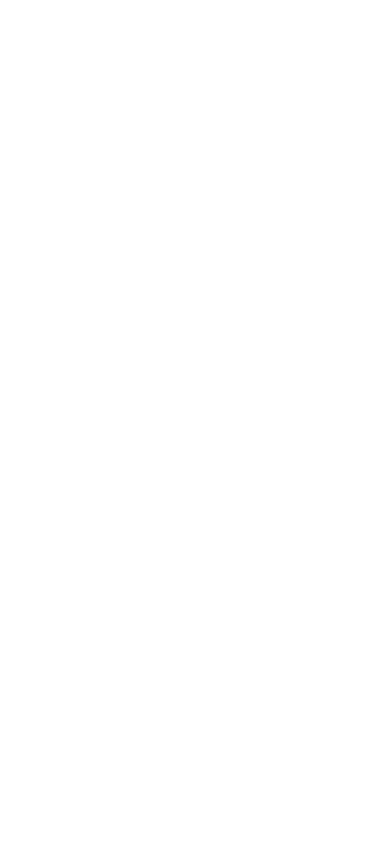
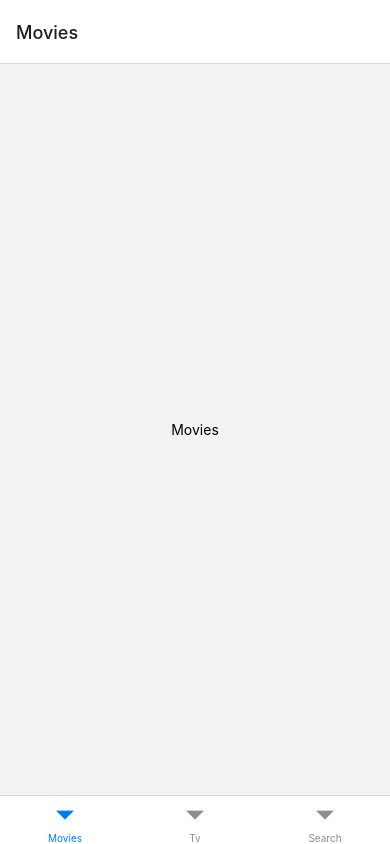
Before and after one commit to ahnniething/movie-app, a React Native app: screen /Movies in a window 390 px wide. Built offline with nearby package versions, Linux system fonts and the light colour scheme.

Commit message:
feat: add tab navigation using react-navigation

```diff
--- a/App.js
+++ b/App.js
@@ -5,17 +5,19 @@
 import { Ionicons } from '@expo/vector-icons';
 import { Asset, useAssets } from 'expo-asset';
 import { useFonts } from 'expo-font';
-
+import { NavigationContainer } from '@react-navigation/native';
+import Tabs from './navigation/Tabs';
 /**
  *  이미지와 폰트가 불러와지지 않았다면 <AppLoading>을 리턴함
  */
 export default function App() {
   const [assets] = useAssets([require("./cdd.png")]);
   const [loaded] = Font.useFonts(Ionicons.font);
-  if(!assets||!!loaded){
+
+  if(!assets||!loaded){
     return <AppLoading/>;
   }
-  //앱이 실행될 준비가 완료되었을 때(=이미지와 폰트가 불러와졌을 때) 화면에 'we are done loading!'을 보여줌
-  return <Text>we are done loading!</Text>;
-
+  return <NavigationContainer>
+    <Tabs/>
+  </NavigationContainer>
 }
--- /dev/null
+++ b/navigation/Tabs.js
@@ -0,0 +1,17 @@
+import React from "react";
+import { createBottomTabNavigator } from "@react-navigation/bottom-tabs";
+import Movies from "../screens/Movies";
+import Tv from "../screens/Tv";
+import Search from "../screens/Search";
+
+const Tab = createBottomTabNavigator();
+
+const Tabs = () => (
+<Tab.Navigator>
+    <Tab.Screen name="Movies" component={Movies}/>
+    <Tab.Screen name="Tv" component={Tv}/>
+    <Tab.Screen name="Search" component={Search}/>
+</Tab.Navigator>
+);
+
+export default Tabs
--- a/package.json
+++ b/package.json
@@ -9,6 +9,8 @@
     "web": "expo start --web"
   },
   "dependencies": {
+    "@react-navigation/bottom-tabs": "^6.3.1",
+    "@react-navigation/native": "^6.0.10",
     "expo": "~45.0.0",
     "expo-app-loading": "~2.0.0",
     "expo-asset": "~8.5.0",
@@ -18,6 +20,8 @@
     "react": "17.0.2",
     "react-dom": "17.0.2",
     "react-native": "0.68.2",
+    "react-native-safe-area-context": "4.2.4",
+    "react-native-screens": "~3.11.1",
     "react-native-web": "0.17.7"
   },
   "devDependencies": {
--- /dev/null
+++ b/screens/Movies.js
@@ -0,0 +1,7 @@
+import React from "react";
+import {View, Text} from "react-native";
+
+const Movies = () =>(
+     <View style={{ flex: 1, justifyContent: "center", alignItems: "center" }}><Text>Movies</Text></View>
+);
+export default Movies;
--- /dev/null
+++ b/screens/Search.js
@@ -0,0 +1,7 @@
+import React from "react";
+import {View, Text} from "react-native";
+
+const Search = () =>(
+     <View style={{ flex: 1, justifyContent: "center", alignItems: "center" }}><Text>Search</Text></View>
+);
+export default Search;
--- /dev/null
+++ b/screens/Tv.js
@@ -0,0 +1,7 @@
+import React from "react";
+import {View, Text} from "react-native";
+
+const Tv = () =>(
+     <View style={{ flex: 1, justifyContent: "center", alignItems: "center" }}><Text>Tv</Text></View>
+);
+export default Tv;
```
Also changed, not shown: 2 other files (tests, documents, lock files or other folders).
